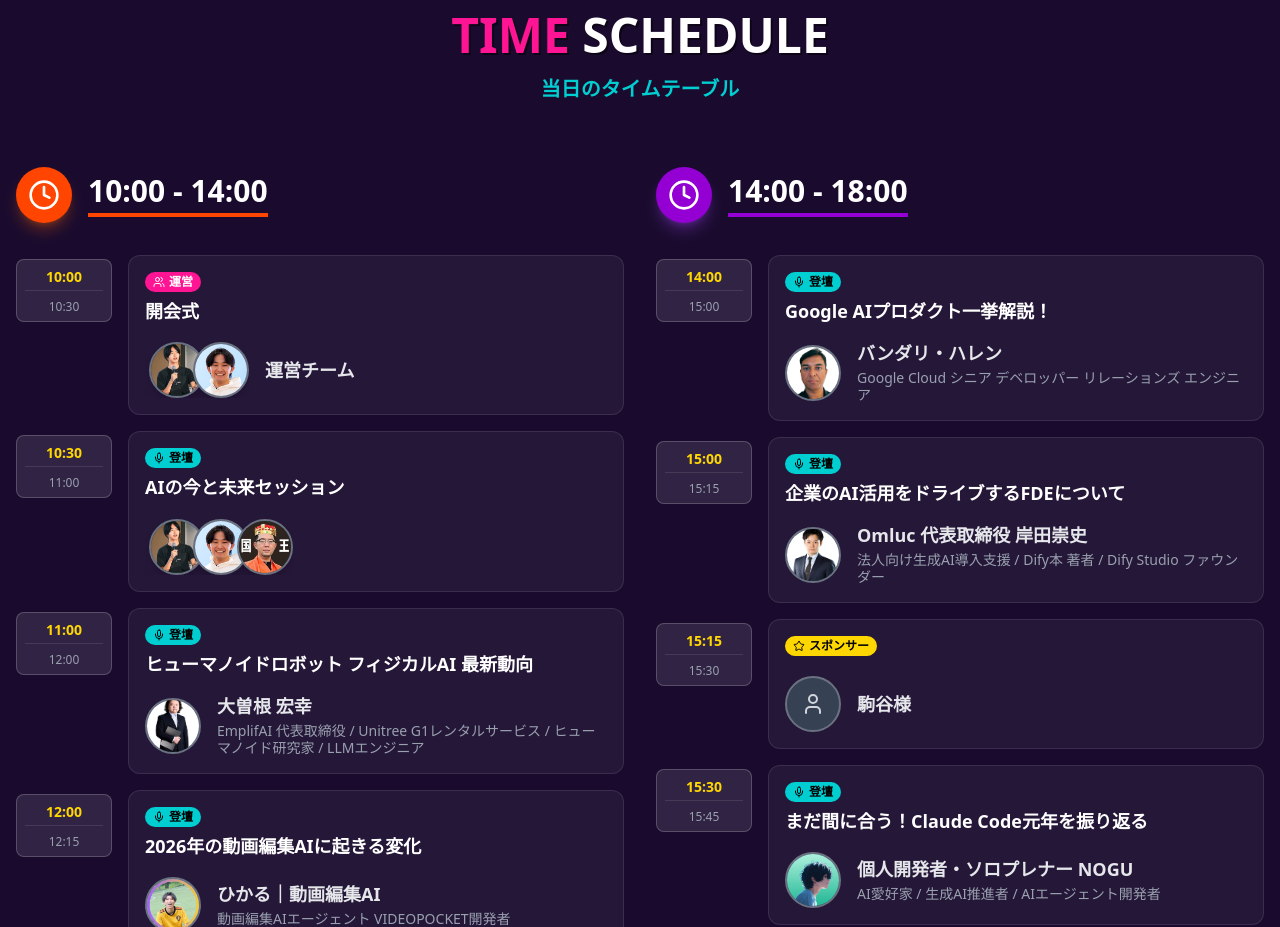
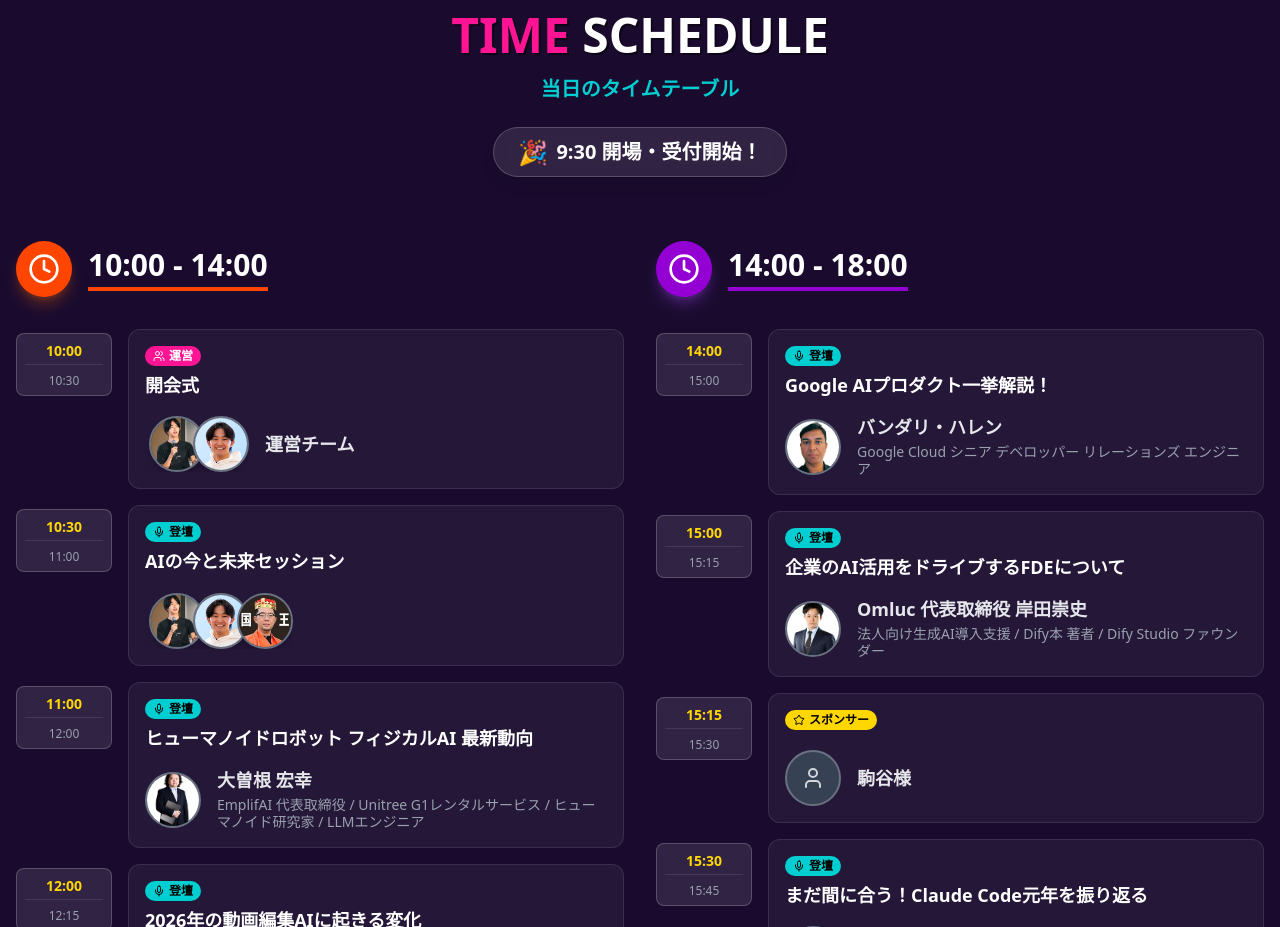
Before and after one commit to nanameru/bounenkai-lp, a Next.js app: page / in a window 1280 px wide. Shown: the part 2140-3067 px from the top of the page. Built offline with nearby package versions, Linux system fonts and the light colour scheme; a web font is replaced by a local one.

Commit message:
feat: add doors open info to TimeTable header

```diff
--- a/app/components/TimeTable.tsx
+++ b/app/components/TimeTable.tsx
@@ -293,6 +293,12 @@ export default function TimeTable() {
           <p className="text-xl font-bold text-[var(--color-party-cyan)]">
             当日のタイムテーブル
           </p>
+          <div className="mt-6 inline-block bg-white/10 px-6 py-2 rounded-full border border-white/20 backdrop-blur-sm shadow-lg">
+            <p className="text-lg md:text-xl text-white font-bold flex items-center gap-2">
+              <span className="text-2xl">🎉</span>
+              <span>9:30 開場・受付開始！</span>
+            </p>
+          </div>
         </div>
 
         <div className="grid lg:grid-cols-2 gap-12 lg:gap-8">
```
